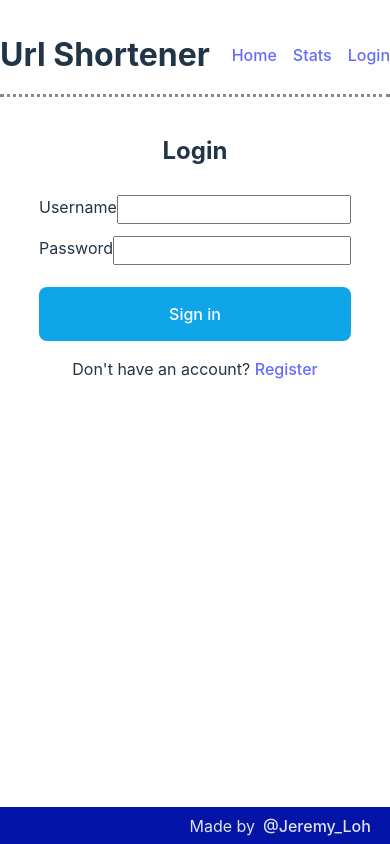
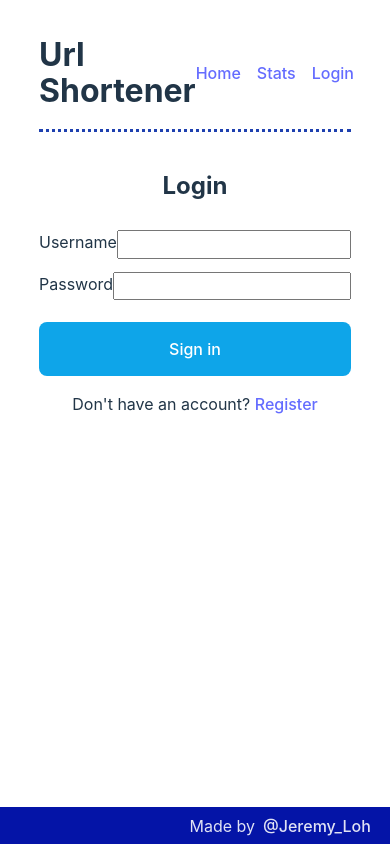
Before and after one commit to JeremyLoh/shortly, a React (Vite) app in the folder frontend/: page /login in a window 390 px wide. Built offline with nearby package versions, Linux system fonts and the light colour scheme.

Commit message:
feat: fix header mobile css layout

```diff
--- a/frontend/src/components/Header.css
+++ b/frontend/src/components/Header.css
@@ -2,9 +2,9 @@ header {
   display: flex;
   justify-content: space-between;
   align-items: center;
-  border-bottom: 1mm dotted #888;
+  border-bottom: 1mm dotted #1e40af;
   margin: 1rem 0;
-  width: 100%;
+  width: 80%;
   max-width: 70ch;
 }
 
@@ -12,3 +12,13 @@ nav {
   display: flex;
   column-gap: 1rem;
 }
+
+/* https://css-tricks.com/snippets/css/media-queries-for-standard-devices/ */
+@media only screen and (min-device-width: 320px) and (max-device-width: 480px) and (-webkit-min-device-pixel-ratio: 2) and (orientation: portrait) {
+  header {
+    display: flex;
+    flex-direction: column;
+    flex-wrap: wrap;
+    padding-bottom: 0.5rem;
+  }
+}
```
